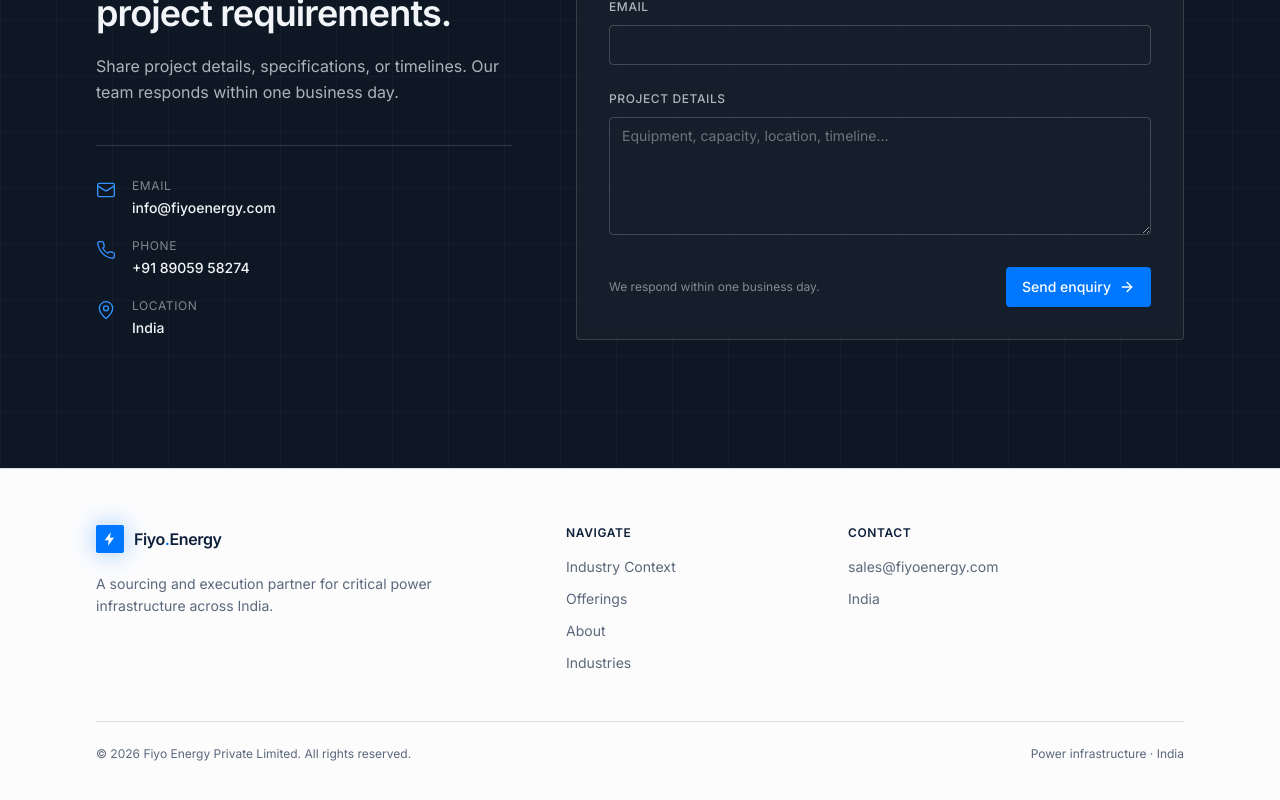
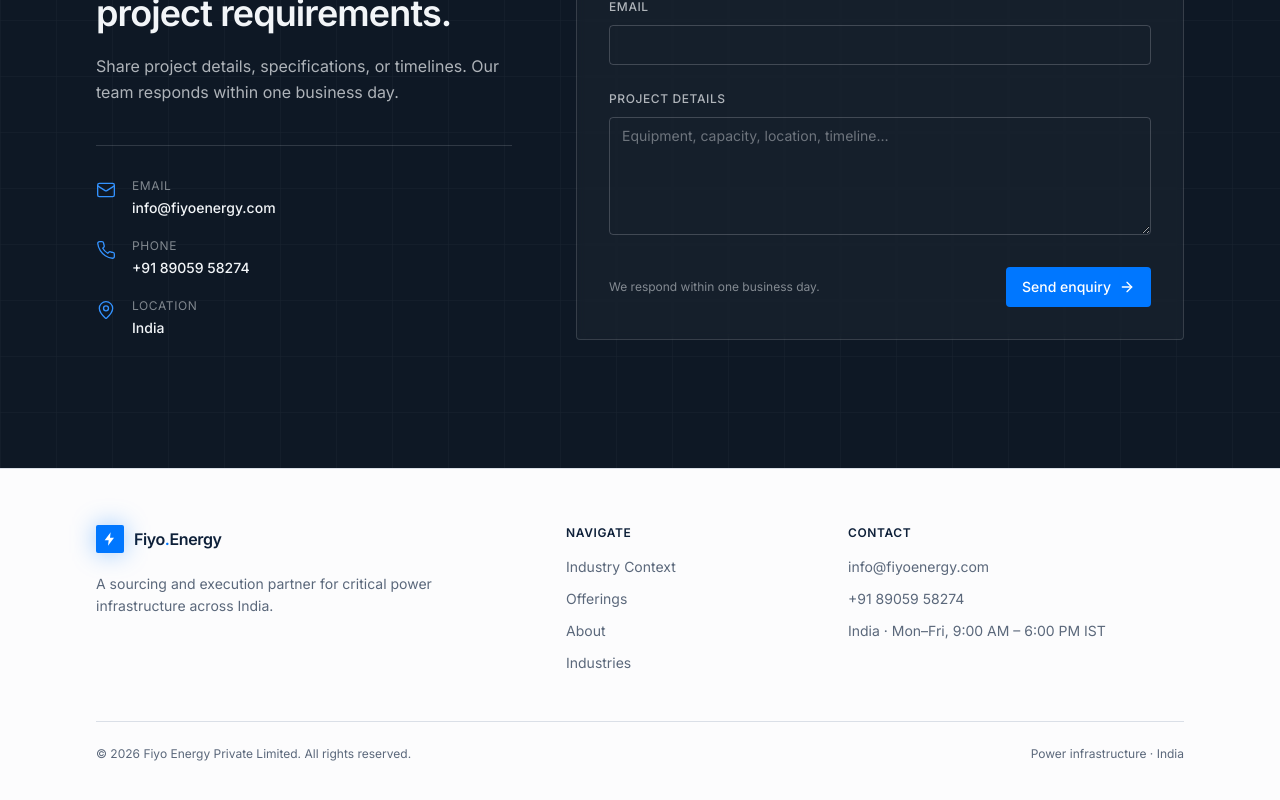
Before and after one commit to jgupta22/fiyo-energy, a React (Vite) app: page / in a window 1280 px wide. Shown: the part 6276-7076 px from the top of the page. Built offline with nearby package versions, Linux system fonts and the light colour scheme; the HTML template or start-up script is replaced by a standard one.

Commit message:
Update Footer.tsx

```diff
--- a/src/components/site/Footer.tsx
+++ b/src/components/site/Footer.tsx
@@ -39,13 +39,25 @@ const Footer = () => {
             <ul className="mt-4 space-y-3 text-sm">
               <li>
                 <a
-                  href="mailto:sales@fiyoenergy.com"
+                  href="mailto:info@fiyoenergy.com"
                   className="text-muted-foreground transition-colors hover:text-accent"
                 >
-                  sales@fiyoenergy.com
+                  info@fiyoenergy.com
                 </a>
               </li>
-              <li className="text-muted-foreground">India</li>
+
+              <li>
+                <a
+                  href="tel:+918905958274"
+                  className="text-muted-foreground transition-colors hover:text-accent"
+                >
+                  +91 89059 58274
+                </a>
+              </li>
+
+              <li className="text-muted-foreground">
+                India · Mon–Fri, 9:00 AM – 6:00 PM IST
+              </li>
             </ul>
           </div>
         </div>
```
